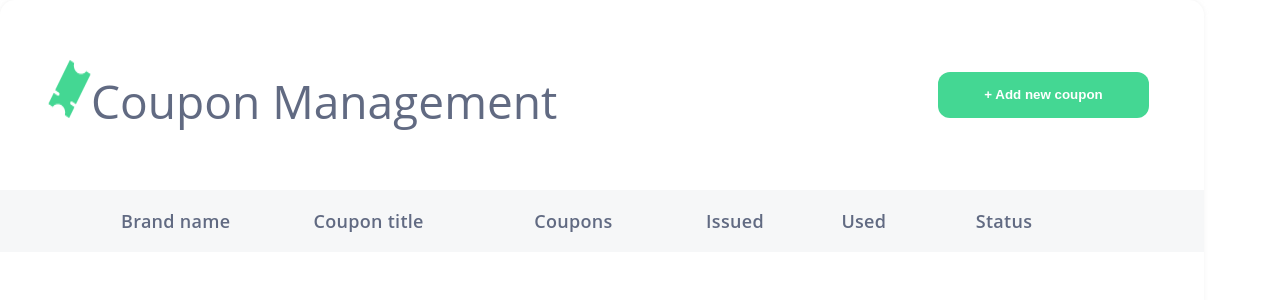
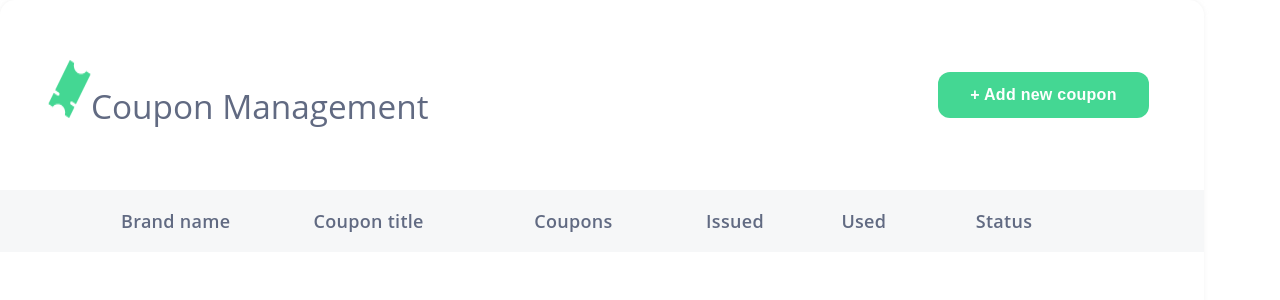
Before and after one commit to Yehuda-Volodin/Coupon-management, a React (Create React App) app in the folder coupon-management/: page / in a window 1280 px wide. Shown: the top 300 px of the page. Built offline with nearby package versions, Linux system fonts and the light colour scheme.

Commit message:
CSS fixes were made to MainHeader.

```diff
--- a/coupon-management/src/components/CouponManagement.js
+++ b/coupon-management/src/components/CouponManagement.js
@@ -9,7 +9,7 @@ export default function CouponManagement() {
         <div className="mainDiv">
             <MainHeader
                 headerText="Coupon Management"
-                headerStyle={{ "fontSize":"46px", "float":"left" }}
+                headerStyle={{ "fontSize":"33.32px", "float":"left", "letterSpacing": "-0.01px" }}
             />
             {/*Coupons table headers*/}
             <div style={{
--- a/coupon-management/src/components/MainHeader.js
+++ b/coupon-management/src/components/MainHeader.js
@@ -34,6 +34,8 @@ export default function MainHeader(props) {
                         "borderRadius": "12px",
                         "borderWidth": "0px",
                         "fontWeight": "bold",
+                        "fontSize": "16px",
+                        "letterSpacing": "0.27px",
                         "lineHeight": "22px",
                         "cursor": "pointer"
                     }}
```
